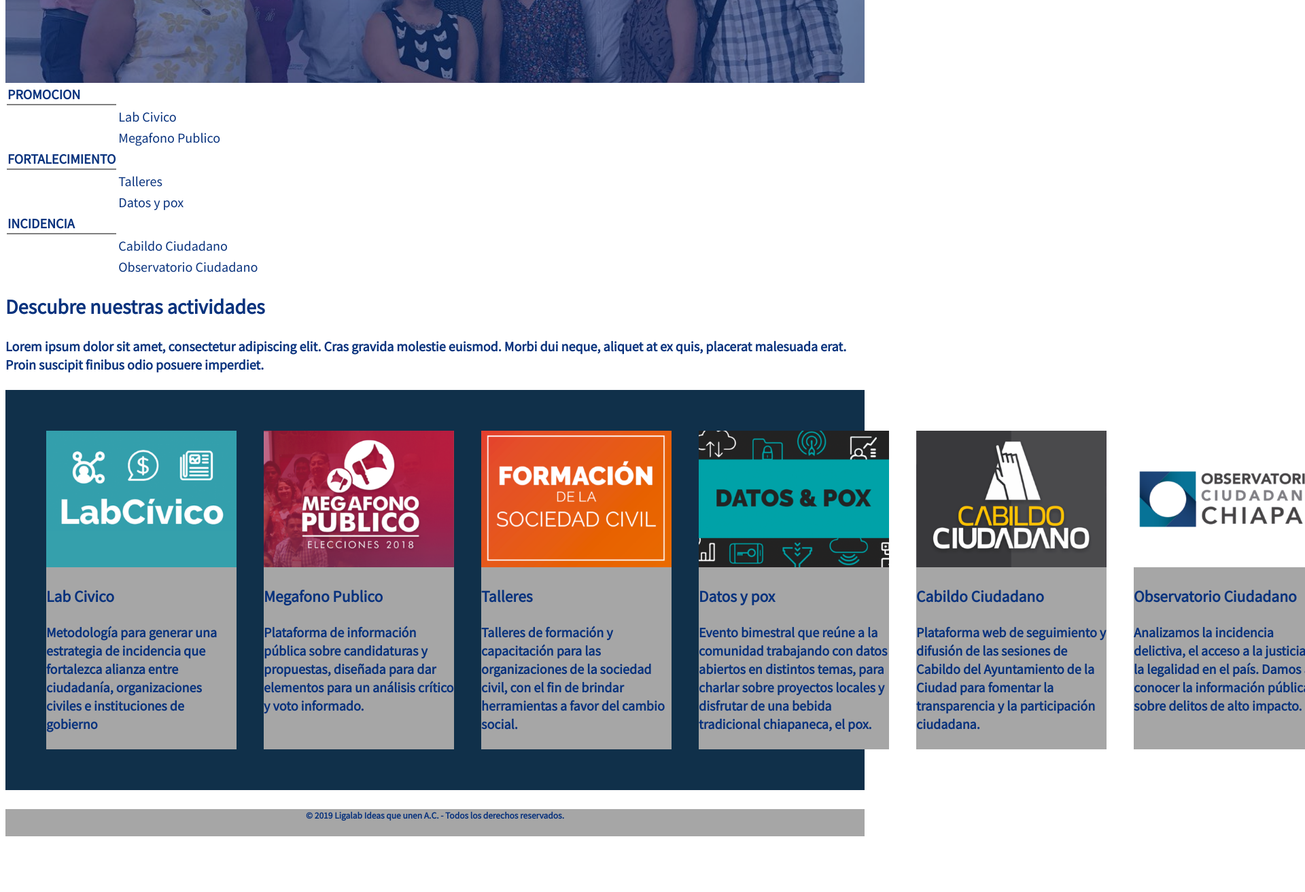
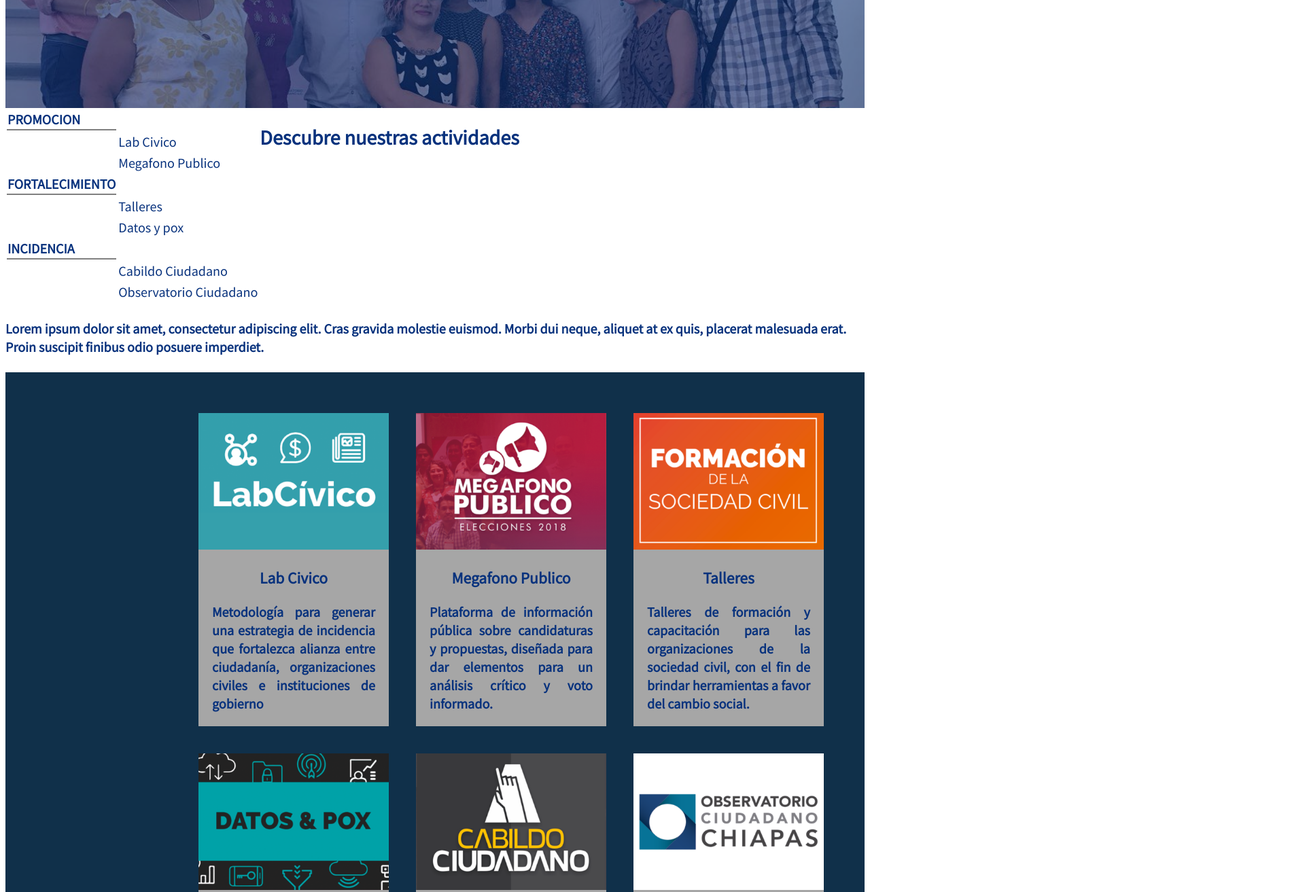
Before and after one commit to LaloFlores82/project01, a plain HTML site: page projects.html in a window 1280 px wide. Shown: the part 480-1793 px from the top of the page at 68% size, 1920 px wide, since content can reach past the window. Before the commit the page ends 1719 px from the top, so only its background shows below. Drawn offline with Linux system fonts and the light colour scheme.

Commit message:
2tueday27

```diff
--- a/projects.html
+++ b/projects.html
@@ -28,7 +28,7 @@
       </div>
     </main>
 
-    <aside >
+    <aside class="content">
       <table class="projects">
         <tr>
           <td class="table-title">PROMOCION</td>
@@ -64,10 +64,9 @@
           <td>Observatorio Ciudadano</td>
         </tr>
       </table>
-        <h2>Descubre nuestras actividades</h2>
-        <h4>Lorem ipsum dolor sit amet, consectetur adipiscing elit. Cras gravida molestie euismod. Morbi dui neque, aliquet at ex quis, placerat malesuada erat. Proin suscipit finibus odio posuere imperdiet.</h4>
+      <h2>Descubre nuestras actividades</h2>
+      <h4>Lorem ipsum dolor sit amet, consectetur adipiscing elit. Cras gravida molestie euismod. Morbi dui neque, aliquet at ex quis, placerat malesuada erat. Proin suscipit finibus odio posuere imperdiet.</h4>
     </aside>
-
     <div class="icons">
       <div class="caja">
         <img class="img2" src="Images/proyectos-labcivico.png" alt="Lab Civico"> </img>
--- a/style.css
+++ b/style.css
@@ -16,15 +16,17 @@
     padding: 0;
     margin: 0;
     display: flex;
+    flex-wrap: wrap;
+    justify-content: center;
 }
 
 .menu a {
   text-decoration: none;
-  font-size: 15px;
+  font-size: 20px;
   text-align: center;
   color: #08327d;
   display: block;
-  padding: 5px 20px;
+  padding: 20px;
 }
 
 main {
@@ -102,17 +104,31 @@
   border-bottom: 2px solid gray;
   font-weight: 600;
 }
-.projects {
+
+.content {
+  display: flex;
   flex-wrap: wrap;
 }
 .icons {
   background-color: #10304A;
   display: flex;
+  flex-wrap: wrap;
+  justify-content: flex-end;
   padding: 40px;
 }
 .caja {
   background-color: #A6A6A6;
   width: 280px;
+  margin: 20px;
+}
+
+.caja h3 {
+  text-align: center;
+  margin: 20px;
+}
+
+.caja h4 {
+  text-align: justify;
   margin: 20px;
 }
 
```
